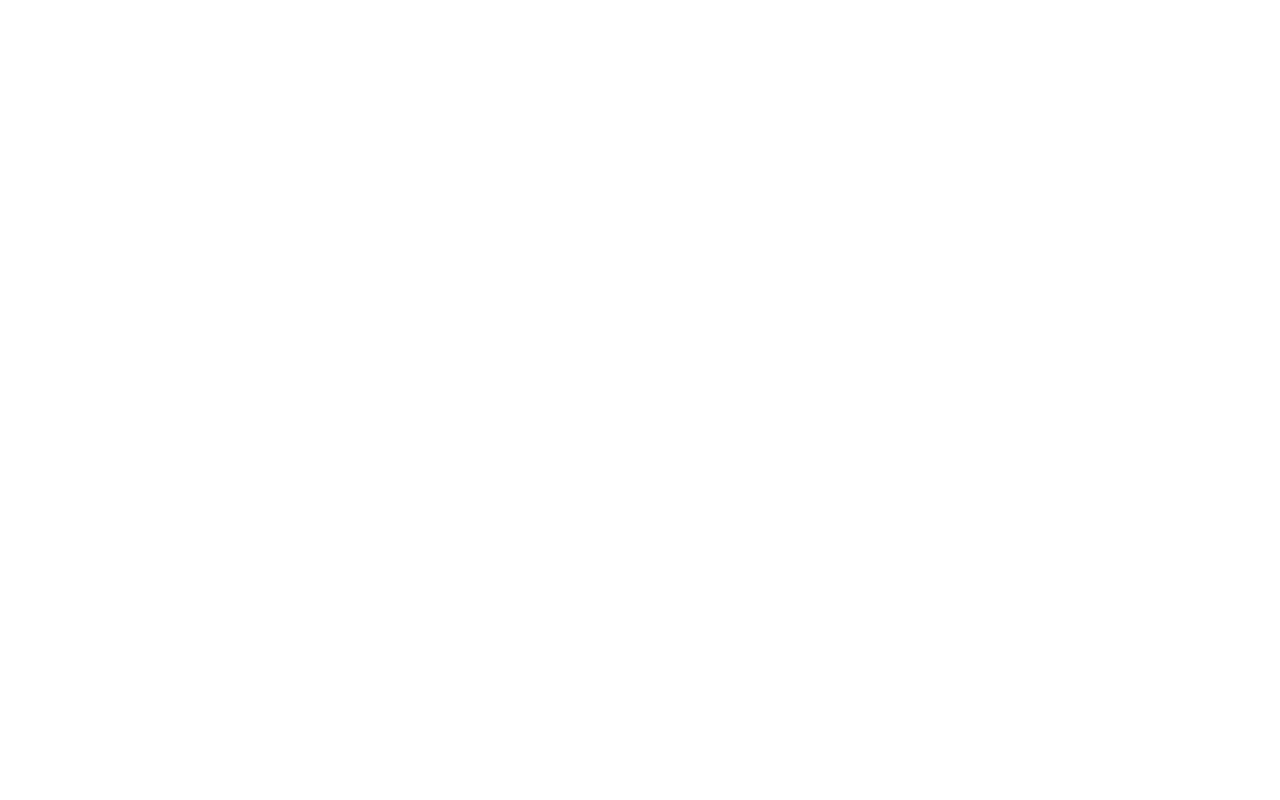
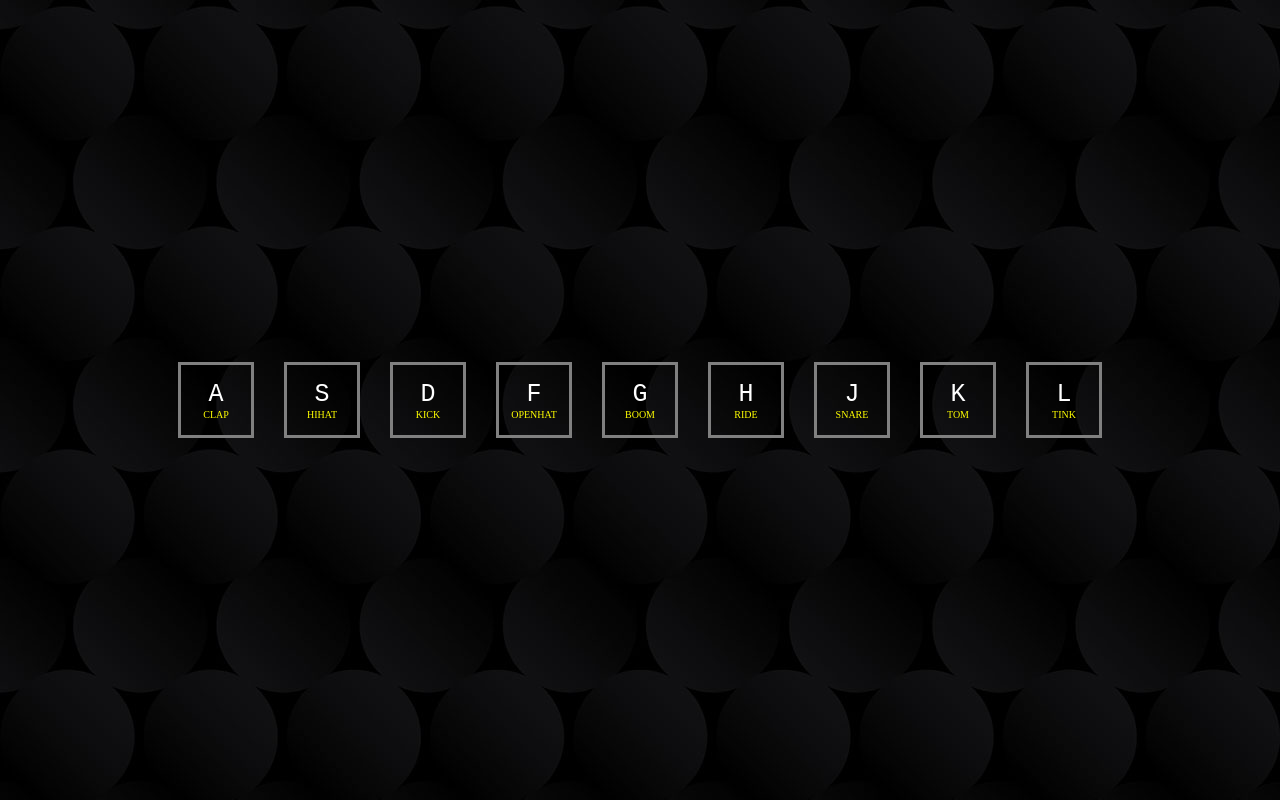
Before and after one commit to munsayacmlj/javascript30, a plain HTML site: page drum-kit/index.html in a window 1280 px wide. Drawn offline with Linux system fonts and the light colour scheme.

Commit message:
finish the javascript drum kit

```diff
--- a/drum-kit/index.html
+++ b/drum-kit/index.html
@@ -8,6 +8,71 @@
   <script src="./main.js"></script>
 </head>
 <body>
+  <div class="container">
+    <div data-key="97" class="key">
+      <kbd>A</kbd>
+      <span>Clap</span>
+    </div>
+    <div data-key="115" class="key">
+      <kbd>S</kbd>
+      <span>Hihat</span>
+    </div>
+    <div data-key="100" class="key">
+      <kbd>D</kbd>
+      <span>Kick</span>
+    </div>
+    <div data-key="102" class="key">
+      <kbd>F</kbd>
+      <span>Openhat</span>
+    </div>
+    <div data-key="103" class="key">
+      <kbd>G</kbd>
+      <span>Boom</span>
+    </div>
+    <div data-key="104" class="key">
+      <kbd>H</kbd>
+      <span>Ride</span>
+    </div>
+    <div data-key="106" class="key">
+      <kbd>J</kbd>
+      <span>Snare</span>
+    </div>
+    <div data-key="107" class="key">
+      <kbd>K</kbd>
+      <span>Tom</span>
+    </div>
+    <div data-key="108" class="key">
+      <kbd>L</kbd>
+      <span>Tink</span>
+    </div>
+  </div>
 
+  <audio data-key="97" class="audio" controls style="display:none">
+    <source src="./sounds/clap.wav" type="audio/wav"> Your browser does not support the audio element.
+  </audio>
+  <audio data-key="115" class="audio" controls style="display:none">
+    <source src="./sounds/hihat.wav" type="audio/wav"> Your browser does not support the audio element.
+  </audio>
+  <audio data-key="100" class="audio" controls style="display:none">
+    <source src="./sounds/kick.wav" type="audio/wav"> Your browser does not support the audio element.
+  </audio>
+  <audio data-key="102" class="audio" controls style="display:none">
+    <source src="./sounds/openhat.wav" type="audio/wav"> Your browser does not support the audio element.
+  </audio>
+  <audio data-key="103" class="audio" controls style="display:none">
+    <source src="./sounds/boom.wav" type="audio/wav"> Your browser does not support the audio element.
+  </audio>
+  <audio data-key="104" class="audio" controls style="display:none">
+    <source src="./sounds/ride.wav" type="audio/wav"> Your browser does not support the audio element.
+  </audio>
+  <audio data-key="106" class="audio" controls style="display:none">
+    <source src="./sounds/snare.wav" type="audio/wav"> Your browser does not support the audio element.
+  </audio>
+  <audio data-key="107" class="audio" controls style="display:none">
+    <source src="./sounds/tom.wav" type="audio/wav"> Your browser does not support the audio element.
+  </audio>
+  <audio data-key="108" class="audio" controls style="display:none">
+    <source src="./sounds/tink.wav" type="audio/wav"> Your browser does not support the audio element.
+  </audio>
 </body>
 </html>
--- a/drum-kit/main.js
+++ b/drum-kit/main.js
@@ -0,0 +1,21 @@
+window.addEventListener("load", () => {
+  const keysCollection = [...document.querySelectorAll(".key")];
+  const audioColelction = [...document.querySelectorAll(".audio")];
+
+  document.onkeypress = e => {
+    const keyCode = e.keyCode || e.which;
+    const key = keysCollection.find(element => element.dataset.key == keyCode);
+    const audio = audioColelction.find(element => element.dataset.key == keyCode);
+
+    if (key) {
+      key.classList.add('playing');
+      audio.play();
+    }
+  }
+
+  document.onkeyup = e => {
+    for (const element of keysCollection) {
+      element.classList.remove('playing');
+    }
+  }
+});
--- a/drum-kit/style.css
+++ b/drum-kit/style.css
@@ -0,0 +1,49 @@
+body {
+  margin: 0;
+  display: grid;
+  place-items: center;
+  background-image: url("./back-circles.jpg");
+  background-position: center center;
+  height: 100vh;
+}
+
+.container {
+  background-color: transparent;
+  display: flex;
+  flex-direction: row;
+  justify-content: space-between;
+}
+
+.key {
+  width: 70px;
+  height: 70px;
+  border: 3px solid gray;
+  text-align: center;
+  display: flex;
+  flex-direction: column;
+  justify-content: center;
+
+}
+
+.key + .key {
+  margin-left: 30px;
+}
+
+.playing {
+  transform: scale(1.1);
+  border-color: yellow;
+  box-shadow: 0 0 5px yellow;
+}
+
+kbd {
+  display: block;
+  color: white;
+  font-size: 25px;
+}
+
+span {
+  display: block;
+  color: yellow;
+  text-transform: uppercase;
+  font-size: 10px;
+}
```
Also changed, not shown: drum-kit/back-circles.jpg (added), 9 other files.
